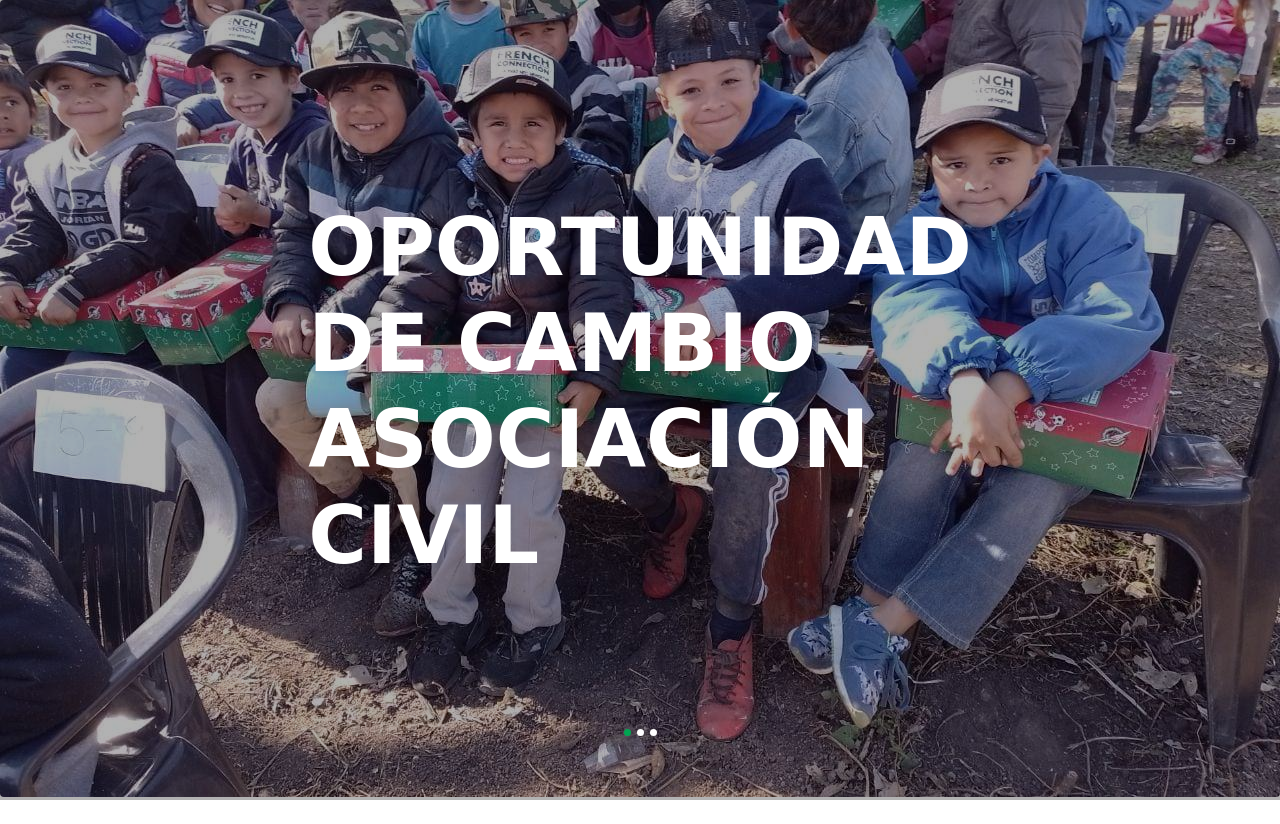
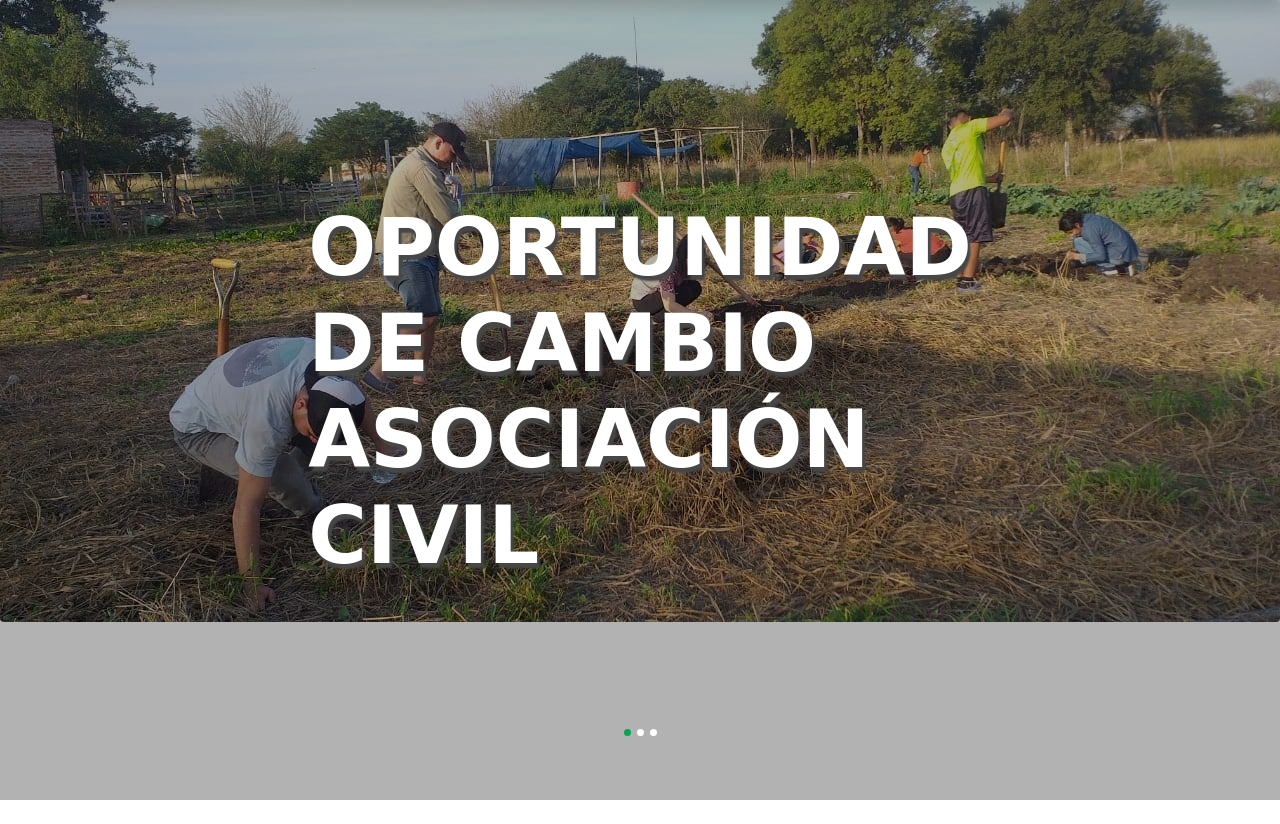
Before and after one commit to soyMoka/Oportunidad-De-cambio, a Django app: page / in a window 1280 px wide. Shown: the part 102-926 px from the top of the page. Run offline with Django 3.2, Linux system fonts and the light colour scheme; some libraries are stand-ins or nearby versions; some web fonts are replaced.

Commit message:
recuperar cambios del index

```diff
--- a/ong/static/css/style.css
+++ b/ong/static/css/style.css
@@ -1835,3 +1835,11 @@ h1, h2, h3, h4, h5,
   line-height: 1.5; }
   .event-29191 h3 a {
     color: #000; }
+
+#demotext {
+  color: #FFFFFF;
+
+  text-shadow: 3px 5px 2px #474747;
+  color: #FFFFFF;
+
+  }
--- a/templates/index.html
+++ b/templates/index.html
@@ -15,7 +15,7 @@
 <div class="owl-carousel-wrapper">
 
     <div class="box-92819">
-      <h1 class="text-white mb-3">
+      <h1 class="text-white mb-3" id="demotext">
         OPORTUNIDAD DE CAMBIO
         ASOCIACIÓN CIVIL
       </h1>
@@ -24,13 +24,13 @@
     <div class="owl-carousel owl-1 ">
       <!--  style="background-image: url('images/hero_1.jpg');" -->
       <div class="ftco-cover-1 overlay">
-        <a href="#" class="d-block mb-3"><img src="{% static 'images/img_1.jpg' %}" alt="Image" class="img-fluid rounded"></a>
+        <a href="#" class="d-block mb-3"><img src="{% static 'images/img_3.jpg' %}" alt="Image" class="img-fluid rounded"></a>
       </div>
       <div class="ftco-cover-1 overlay" >
         <a href="#" class="d-block mb-3"><img src="{% static 'images/img_2.jpg' %}" alt="Image" class="img-fluid rounded"></a>
       </div>
       <div class="ftco-cover-1 overlay" >
-        <a href="#" class="d-block mb-3"><img src="{% static 'images/img_3.jpg' %}" alt="Image" class="img-fluid rounded"></a>
+        <a href="#" class="d-block mb-3"><img src="{% static 'images/img_1.jpg' %}" alt="Image" class="img-fluid rounded"></a>
       </div>
 
     </div>
```
